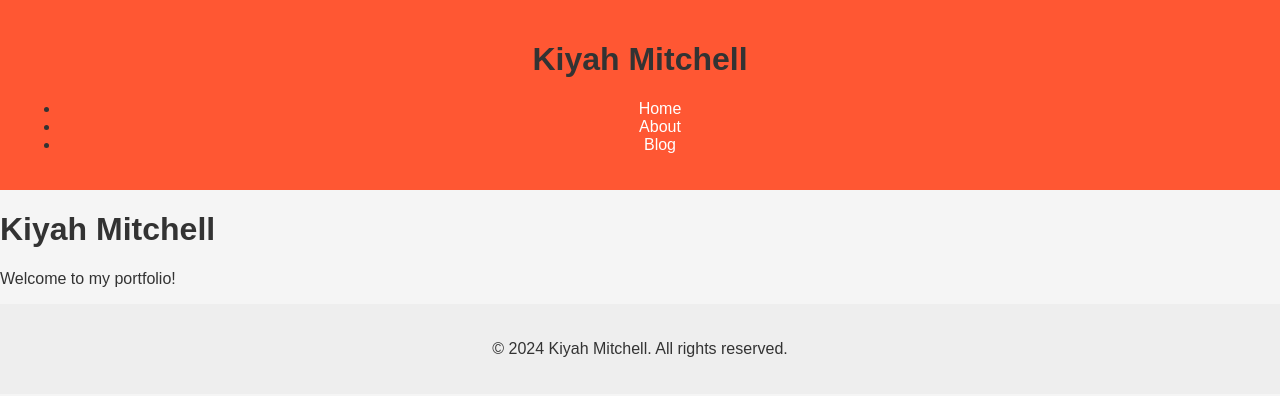
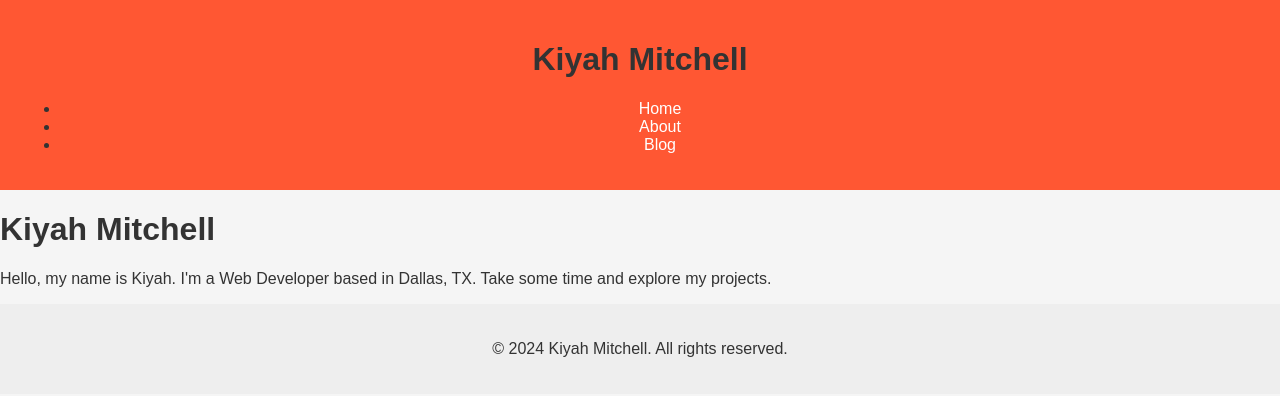
Before and after one commit to kiyahmitchell/kiyahmitchell.github.io, a Jekyll site: the page built from index.html, in a window 1280 px wide. Shown: the top 396 px of the page. Built offline with Jekyll 4.4.1, drawn with Linux system fonts in a browser that asks for light colours.

Commit message:
Update index.html

```diff
--- a/index.html
+++ b/index.html
@@ -5,5 +5,5 @@ title: Kiyah Mitchell
 
 <div class="home-content">
     <h1>{{ site.title }}</h1>
-    <p>Welcome to my portfolio!</p>
+    <p>Hello, my name is Kiyah. I'm a Web Developer based in Dallas, TX. Take some time and explore my projects.</p>
 </div>
```
